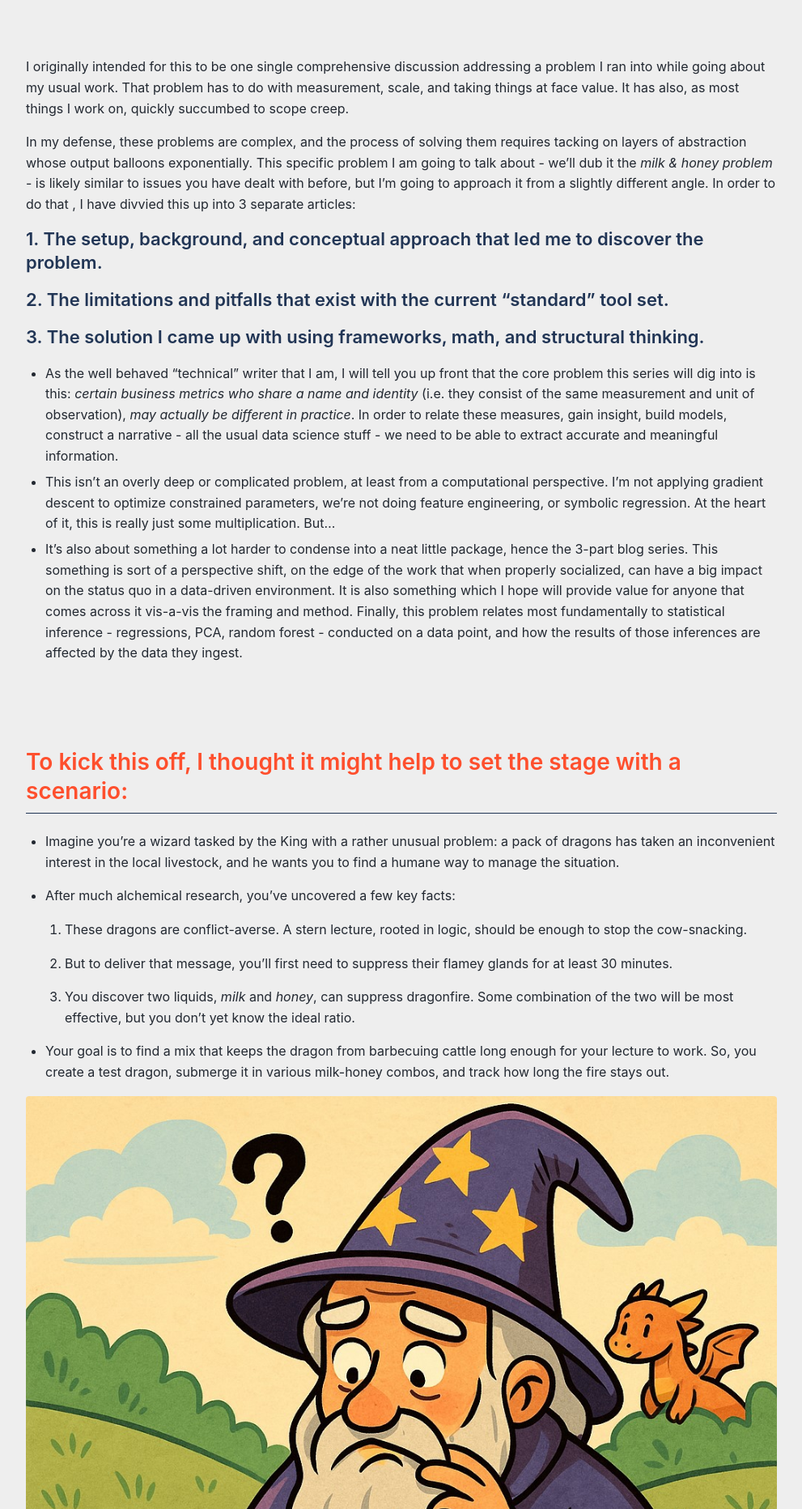
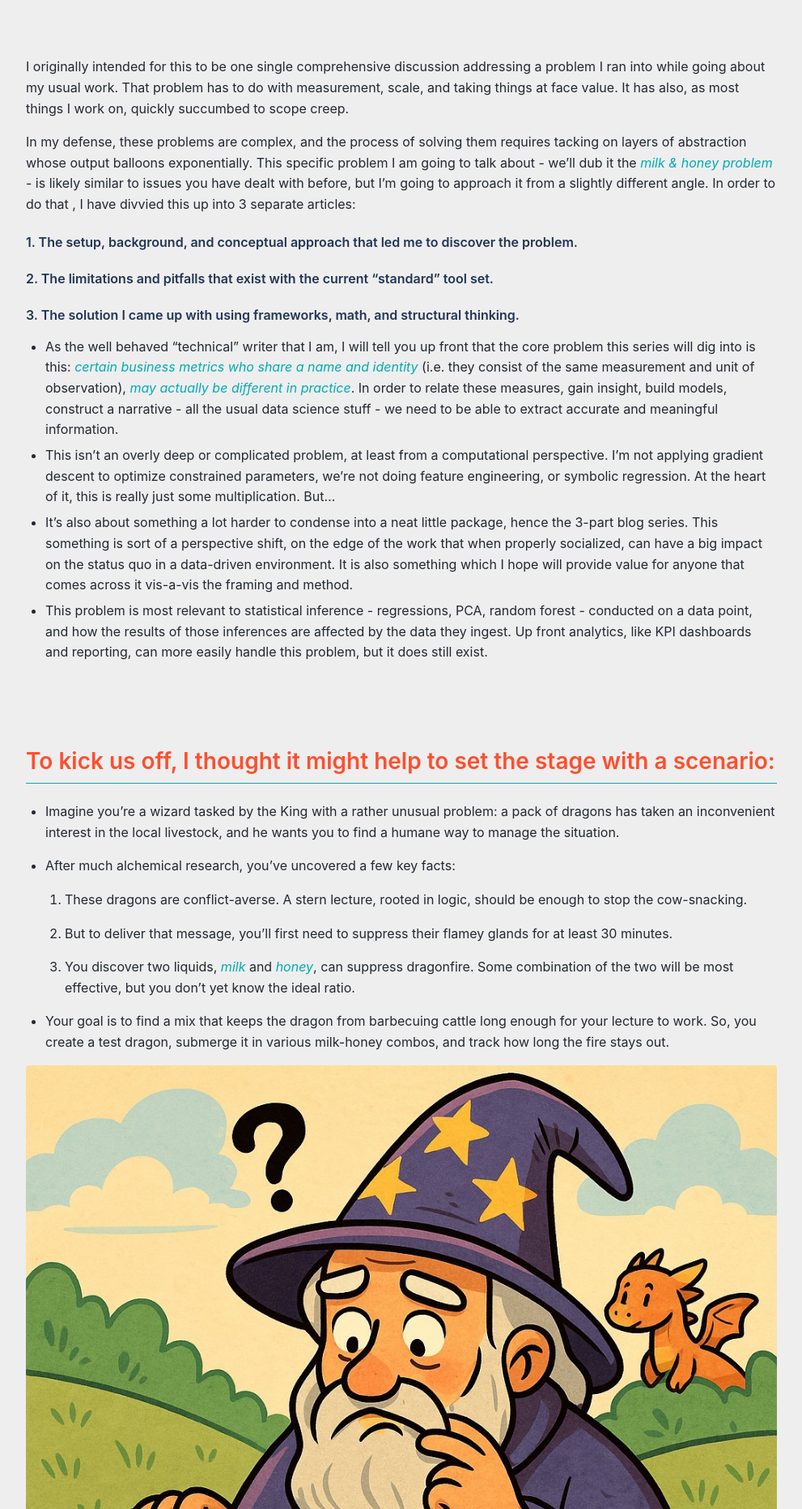
Before and after one commit to benjaminpharris/benjaminpharris.github.io, a Jekyll site: the page built from _posts/2025-04-07-monsters.md, in a window 1280 px wide. Shown: the part 624-2488 px from the top of the page at 81% size, without its empty margins (144-1135 px from the left). Built offline with Jekyll 4.4.1, drawn with Linux system fonts in a browser that asks for light colours; some of the changed text lies outside the part shown.

Commit message:
Formatting changes v10909090909

```diff
--- a/_posts/2025-04-07-monsters.md
+++ b/_posts/2025-04-07-monsters.md
@@ -12,17 +12,18 @@ It has also, as most things I work on, quickly succumbed to scope creep.
 
 In my defense, these problems are complex, and the process of solving them requires tacking on layers of abstraction whose output balloons exponentially. This specific problem I am going to talk about - we'll dub it the _milk & honey problem_ - is likely similar to issues you have dealt with before, but I'm going to approach it from a slightly different angle. In order to do that , I have divvied this up into 3 separate articles:
 
-### 1. The setup, background, and conceptual approach that led me to discover the problem.
-### 2. The limitations and pitfalls that exist with the current "standard" tool set.
-### 3. The solution I came up with using frameworks, math, and structural thinking.
+#### 1. The setup, background, and conceptual approach that led me to discover the problem.
+#### 2. The limitations and pitfalls that exist with the current "standard" tool set.
+#### 3. The solution I came up with using frameworks, math, and structural thinking.
 
 - As the well behaved "technical" writer that I am, I will tell you up front that the core problem this series will dig into is this: *certain business metrics who share a name and identity* (i.e. they consist of the same measurement and unit of observation), *may actually be different in practice*. In order to relate these measures, gain insight, build models, construct a narrative - all the usual data science stuff - we need to be able to extract accurate and meaningful information.
 - This isn't an overly deep or complicated problem, at least from a computational perspective. I'm not applying gradient descent to optimize constrained parameters, we're not doing feature engineering, or symbolic regression. At the heart of it, this is really just some multiplication. But...
-- It's also about something a lot harder to condense into a neat little package, hence the 3-part blog series. This something is sort of a perspective shift, on the edge of the work that when properly socialized, can have a big impact on the status quo in a data-driven environment. It is also something which I hope will provide value for anyone that comes across it vis-a-vis the framing and method. Finally, this problem relates most fundamentally to statistical inference - regressions, PCA, random forest - conducted on a data point, and how the results of those inferences are affected by the data they ingest.
+- It's also about something a lot harder to condense into a neat little package, hence the 3-part blog series. This something is sort of a perspective shift, on the edge of the work that when properly socialized, can have a big impact on the status quo in a data-driven environment. It is also something which I hope will provide value for anyone that comes across it vis-a-vis the framing and method.
+- This problem is most relevant to statistical inference - regressions, PCA, random forest - conducted on a data point, and how the results of those inferences are affected by the data they ingest. Up front analytics, like KPI dashboards and reporting, can more easily handle this problem, but it does still exist.
 
 ---
 
-## To kick this off, I thought it might help to set the stage with a scenario:
+## To kick us off, I thought it might help to set the stage with a scenario:
 
 - Imagine you're a wizard tasked by the King with a rather unusual problem: a pack of dragons has taken an inconvenient interest in the local livestock, and he wants you to find a humane way to manage the situation.
 
@@ -80,7 +81,6 @@ I have been working for a while at the intersection of marketing, corporate fina
 
 Keeping the definition of all of these straight is hard enough, but actually understanding what they mean is a whole different ball game, or in our case, dragon fight. And as analysts and scientists trying to open the black box of business behavior, we have to take it a step further and apply these metrics in a way that requires deep and fundamental understanding.
 
----
 
  While marketing has a particularly persistent case of *acronym fever*, this disease is by no means isolated to the acquisition-oriented. Most professional fields use technical language and abbreviations. (In many ways, marketing KPI's are very similar to financial ratios.)
 
--- a/assets/css/main.css
+++ b/assets/css/main.css
@@ -153,7 +153,7 @@ th { background-color: #f7f7f7; font-weight: 600; }
 .post-subtitle { color: #FE4F2D; font-size: 2rem; margin-bottom: 0.5rem; }
 .post-meta { color: #76ABAE; font-size: 1.2rem; }
 .post-content { margin-top: 2rem; }
-.post-content h2 { margin-top: 2.5em; padding-bottom: 0.3em; border-bottom: 1px solid #213555; }
+.post-content h2 { margin-top: 2.5em; padding-bottom: 0.3em; border-bottom: 1px solid #00ADB5; }
 .post-content h3 { margin-top: .5em; }
 
 
@@ -203,6 +203,14 @@ a:hover {
   /* Rest of hover styles... */
 }
 
+em { /* Targets italic text */
+  color: #00ADB5; /* Example: A steel blue color. CHANGE THIS! */
+  /* font-style: italic; is usually the default */
+}
+strong { /* Targets bold text */
+  color: #FE4F2D; /* Example: A reddish color. CHANGE THIS! */
+  /* font-weight: bold; is usually the default */
+}
 /* Styling for Header - adding a subtle accent */
 .site-header {
   /* border-bottom: 1px solid var(--light-gray); */ /* Original */
```
Also changed, not shown: other parts of _posts/2025-04-07-monsters.md (+1 -1 lines).
